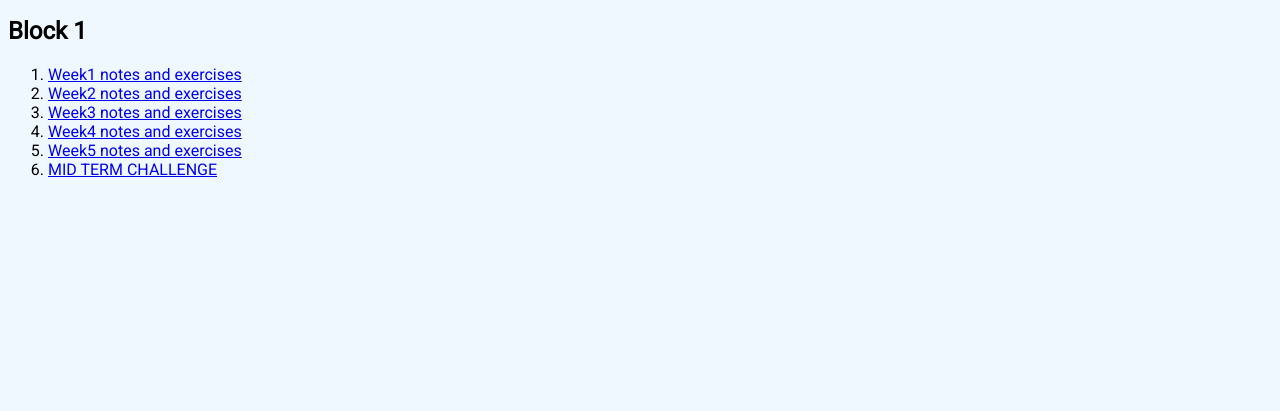
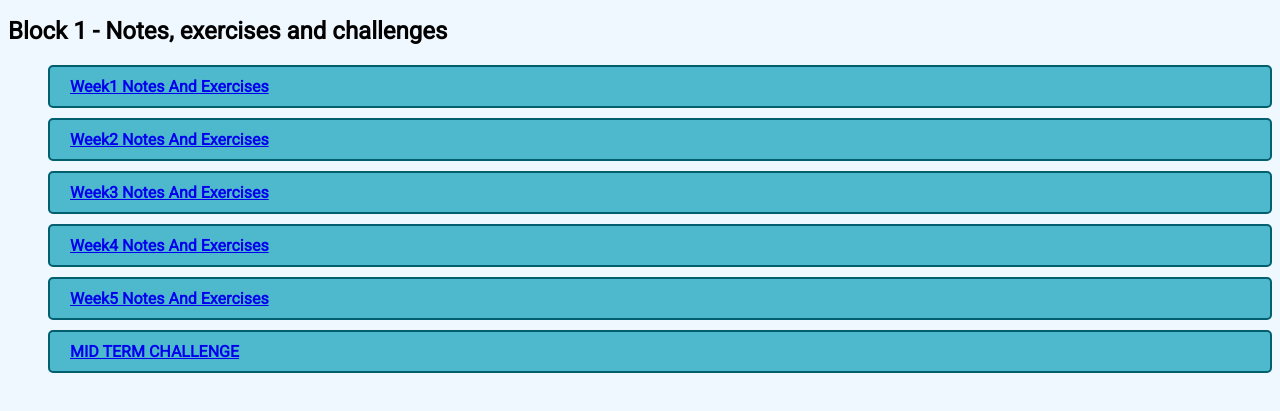
Before and after one commit to cavalcantinetto/wdd330, a plain HTML site: page index.html in a window 1280 px wide. Shown: the part 67-478 px from the top of the page. Drawn offline with Linux system fonts and the light colour scheme; a web font is replaced by a local one.

Commit message:
fancy index page

```diff
--- a/css/styles.css
+++ b/css/styles.css
@@ -62,3 +62,20 @@ button {
     color: #fff;
     background-color: #c00;
 }
+
+li {
+    list-style: none;
+    padding: 10px 20px;
+    color: #ffffff;
+    text-transform: capitalize;
+    font-weight: 600;
+    border: 2px solid #025f70;
+    border-radius: 5px;
+    margin-bottom: 10px;
+    background: #4EB9CD;
+    transition: all 0.75s ease;
+    -webkit-transition: all 0.5s ease;
+    -moz-transition: all 0.5s ease;
+    -ms-transition: all 0.5s ease;
+    -o-transition: all 0.5 ease;
+}
--- a/index.html
+++ b/index.html
@@ -14,7 +14,7 @@
 
 <body>
     <h1>WDD 330 portfolio</h1>
-    <h2>Block 1</h2>
+    <h2>Block 1 - Notes, exercises and challenges</h2>
     <ol id="main-ol"></ol>
 
 </body>
--- a/js/main.js
+++ b/js/main.js
@@ -18,7 +18,6 @@ let links = [{
         "label": "MID TERM CHALLENGE",
         "url": "challenge/index.html"
     }
-
 ];
 
 let weeklinks = buildMainIndex(links); //here it is defined. new comment
```
